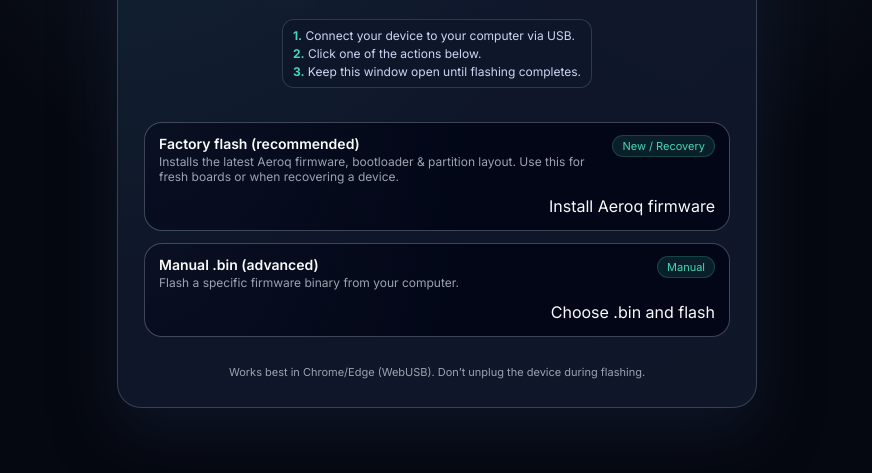
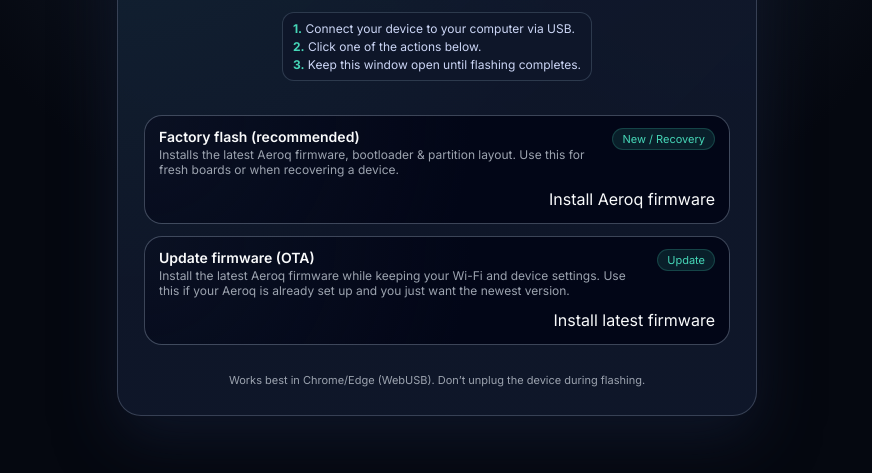
Before and after one commit to EnriqueNeyra/Aeroq, a plain HTML site: page docs/index.html in a window 1280 px wide. Shown: the part 289-762 px from the top of the page, without its empty margins (203-1075 px from the left). Drawn offline with Linux system fonts and the light colour scheme.

Commit message:
general updates

```diff
--- a/docs/index.html
+++ b/docs/index.html
@@ -305,21 +305,22 @@
                 </div>
               </div>
 
-              <!-- Manual .bin file -->
+              <!-- OTA update -->
               <div class="action-card">
                 <div class="action-header">
                   <div>
-                    <div class="action-title">Manual .bin (advanced)</div>
+                    <div class="action-title">Update firmware (OTA)</div>
                     <div class="action-desc">
-                      Flash a specific firmware binary from your computer.
+                      Install the latest Aeroq firmware while keeping your Wi-Fi and device settings.
+                      Use this if your Aeroq is already set up and you just want the newest version.
                     </div>
                   </div>
-                  <div class="badge">Manual</div>
+                  <div class="badge">Update</div>
                 </div>
 
                 <div class="file-row">
-                  <esp-web-install-button install-file>
-                    Choose .bin and flash
+                  <esp-web-install-button manifest="ota-manifest.json">
+                    Install latest firmware
                   </esp-web-install-button>
                 </div>
               </div>
```
Also changed, not shown: docs/ota-manifest.json (added, +20 -0 lines), docs/manifest.json, 3 other files.
